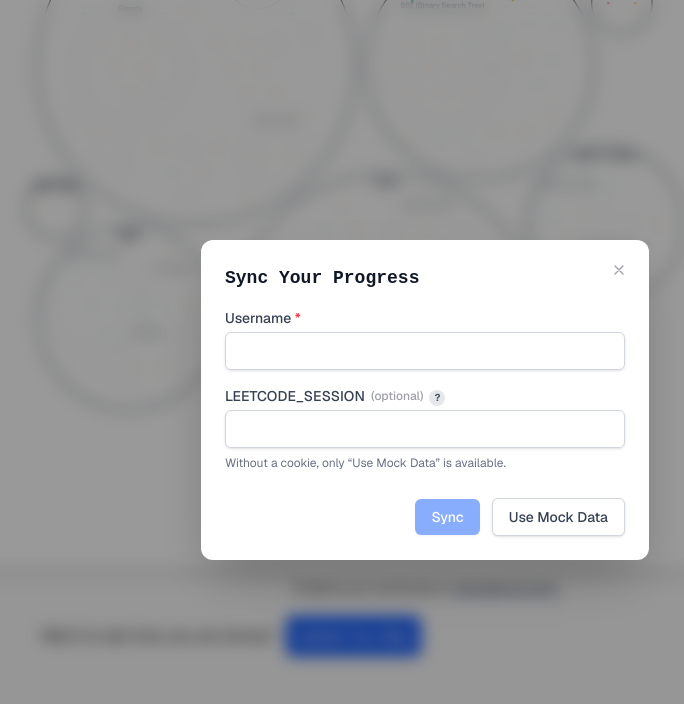
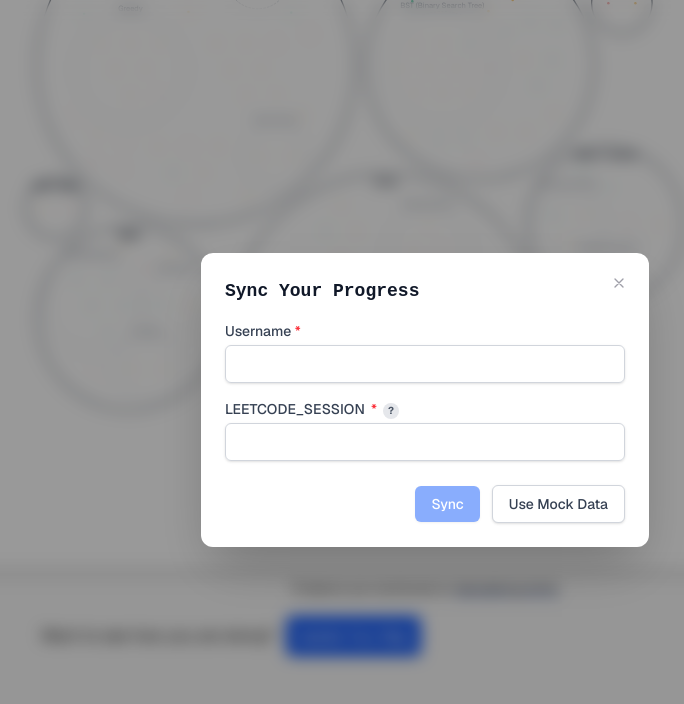
Before and after one commit to bytrangle/algo-planner, a Next.js app: page / in a window 1280 px wide. Both pictures are taken after a click on the button "Update Your Map". Shown: the part 768-1472 px from the top of the page, without its empty margins (215-899 px from the left). Built offline with nearby package versions, Linux system fonts and the light colour scheme.

Commit message:
make leetcode cookie required

```diff
--- a/src/components/AuthModal/AuthModal.tsx
+++ b/src/components/AuthModal/AuthModal.tsx
@@ -139,7 +139,7 @@
               className="flex items-center gap-1.5 text-sm font-medium text-gray-700 dark:text-zinc-300"
             >
               LEETCODE_SESSION
-              <span className="text-xs text-zinc-400 dark:text-zinc-500">(optional)</span>
+              <span className="text-red-500">*</span>
               <span className="relative">
                 <button
                   type="button"
@@ -162,15 +162,13 @@
             </label>
             <input
               type="text"
+              required
               id="leetcode_cookie"
               name="leetcode_cookie"
               value={leetcodeCookie}
               onChange={(e) => setLeetcodeCookie(e.target.value)}
               className="mt-1 block w-full rounded-md border border-gray-300 px-3 py-2 text-sm text-gray-900 shadow-sm focus:border-blue-500 focus:outline-none focus:ring-1 focus:ring-blue-500 dark:border-zinc-700 dark:bg-zinc-800 dark:text-zinc-50"
             />
-            <p className="mt-1.5 text-xs text-gray-500 dark:text-zinc-400 leading-relaxed">
-              Without a cookie, only &ldquo;Use Mock Data&rdquo; is available.
-            </p>
             {error && (
               <p className="mt-1.5 text-xs text-red-600 dark:text-red-400 leading-relaxed">
                 {error}
```
